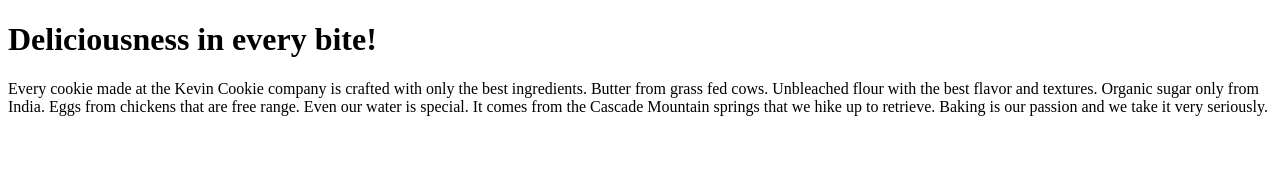
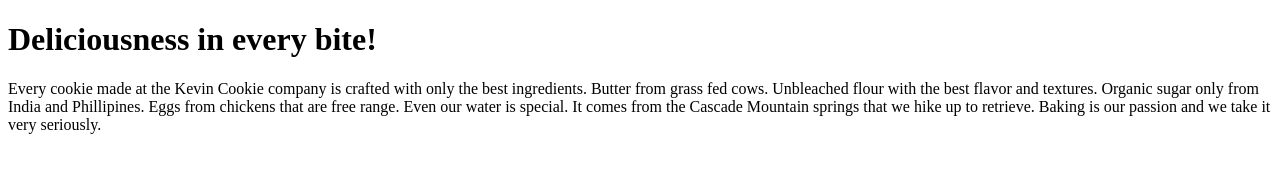
Before and after one commit to Abderrahmane-Elhouij/AbdoCookieCompany.com, a plain HTML site: page index.htm in a window 1280 px wide. Drawn offline with Linux system fonts and the light colour scheme.

Commit message:
Update index.htm

```diff
--- a/index.htm
+++ b/index.htm
@@ -5,7 +5,7 @@
     <p>
       Every cookie made at the Kevin Cookie company is crafted with only the
       best ingredients. Butter from grass fed cows. Unbleached flour with the
-      best flavor and textures. Organic sugar only from India. Eggs from
+      best flavor and textures. Organic sugar only from India and Phillipines. Eggs from
       chickens that are free range. Even our water is special. It
       comes from the Cascade Mountain springs that we hike up to retrieve.
       Baking is our passion and we take it very seriously.
```
